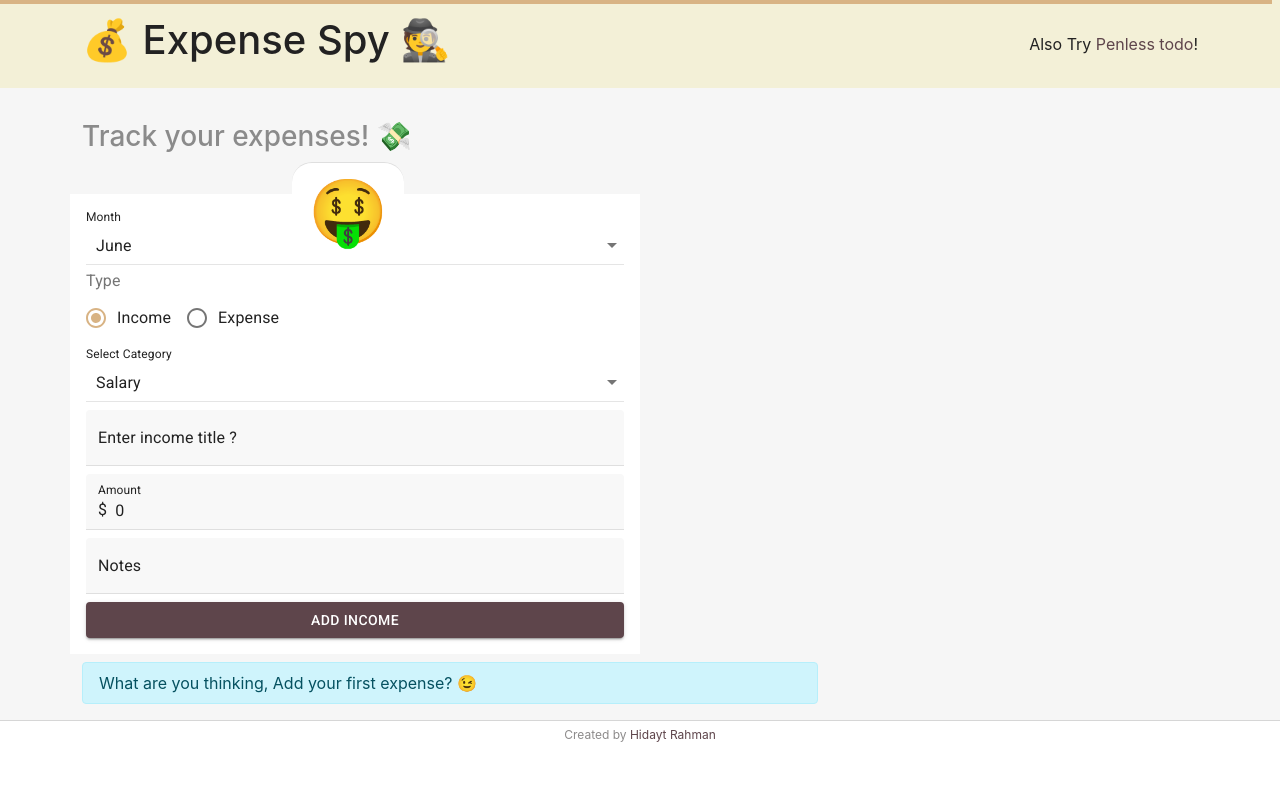
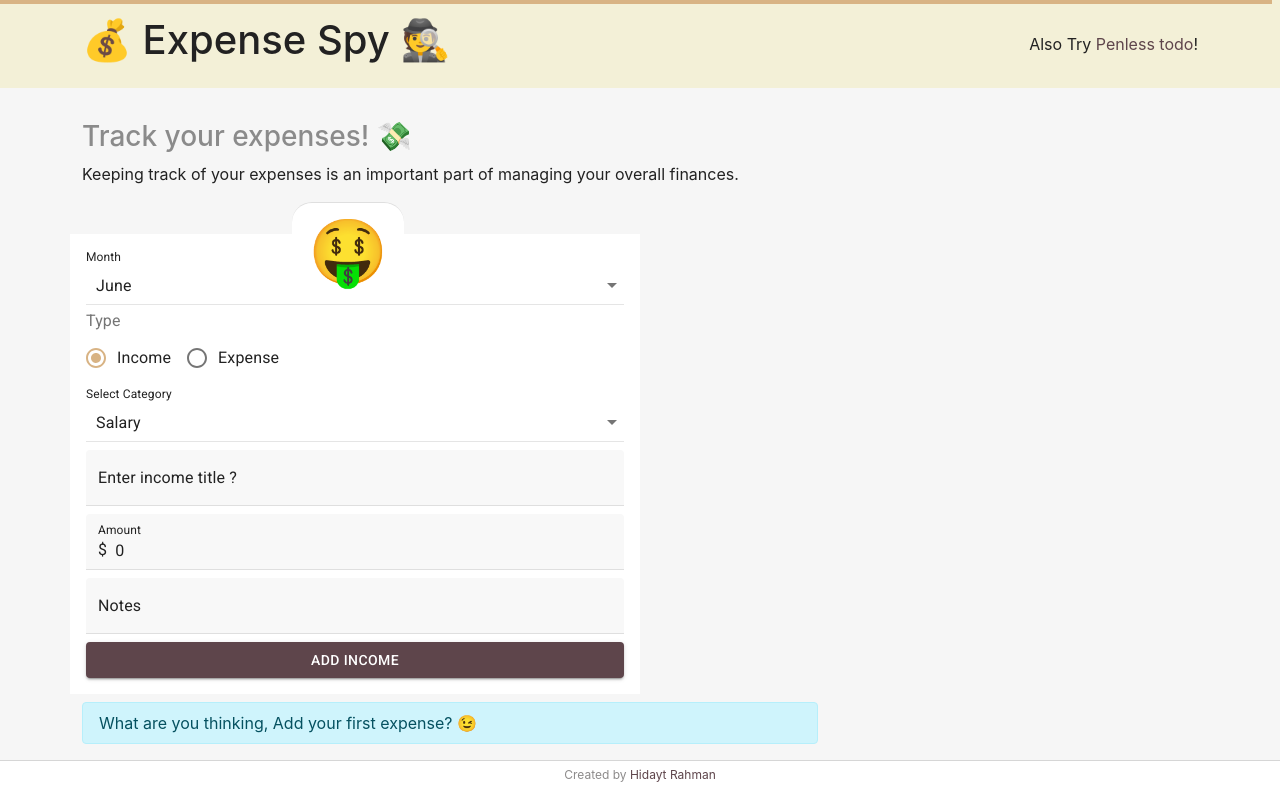
Before and after one commit to hidaytrahman/expenseSpy, a React (Create React App) app: page / in a window 1280 px wide. Built offline with nearby package versions, Linux system fonts and the light colour scheme.

Commit message:
content update

```diff
--- a/package.json
+++ b/package.json
@@ -12,7 +12,6 @@
     "node-sass": "4.14.1",
     "react": "^17.0.2",
     "react-dom": "^17.0.2",
-    "react-hook-form": "^7.8.1",
     "react-scripts": "4.0.3",
     "web-vitals": "^1.0.1"
   },
--- a/src/App.js
+++ b/src/App.js
@@ -9,7 +9,7 @@ function App() {
       <Header></Header>
       <section className="section-highlight-area">
         <div className="container">
-         <h3>Track your expenses! 💸</h3>
+         <h3>Track your expenses! 💸</h3><p>Keeping track of your expenses is an important part of managing your overall finances.</p>
         </div>
       </section>
       <Tracker></Tracker>
```
Also changed, not shown: 1 other file (tests, documents, lock files or other folders).
